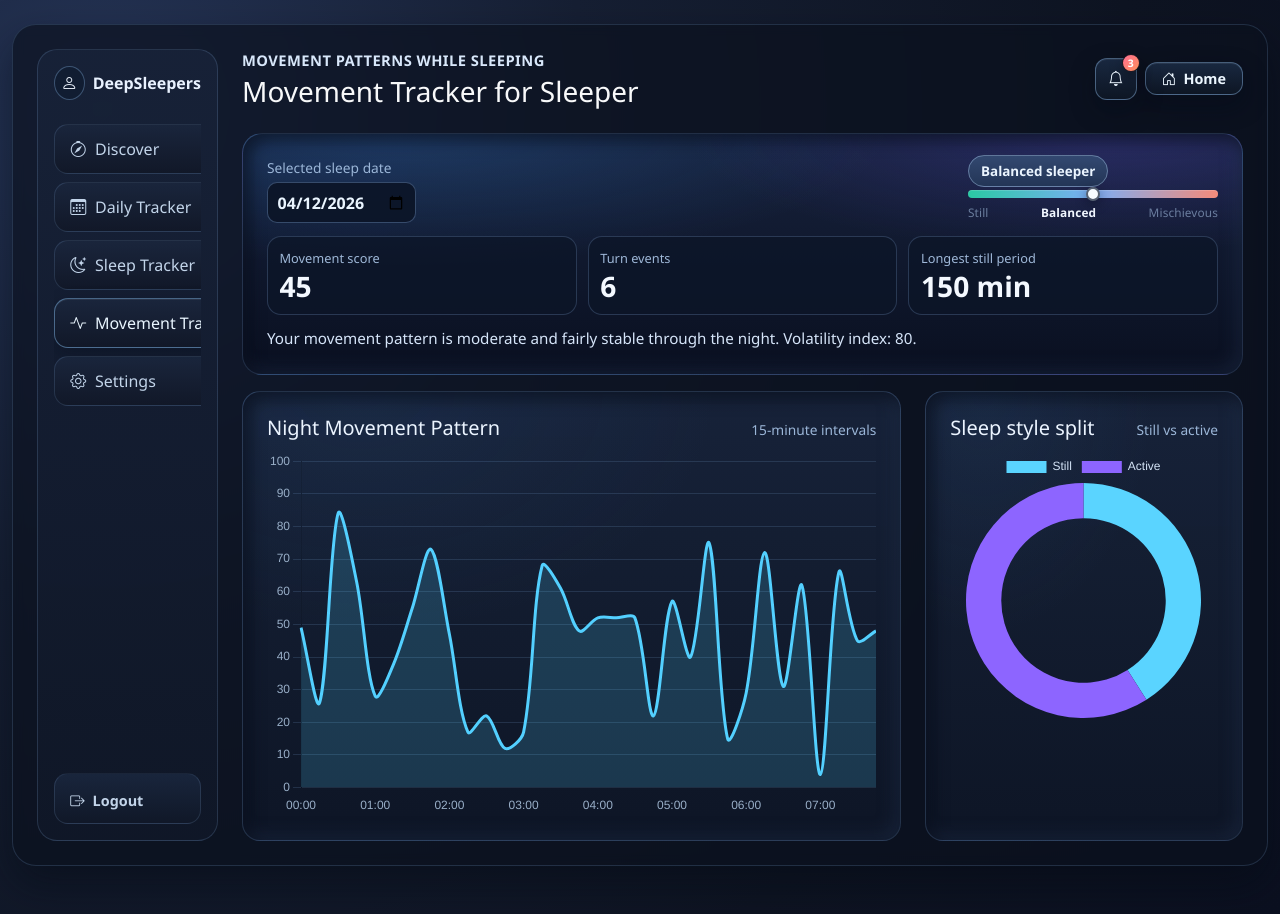
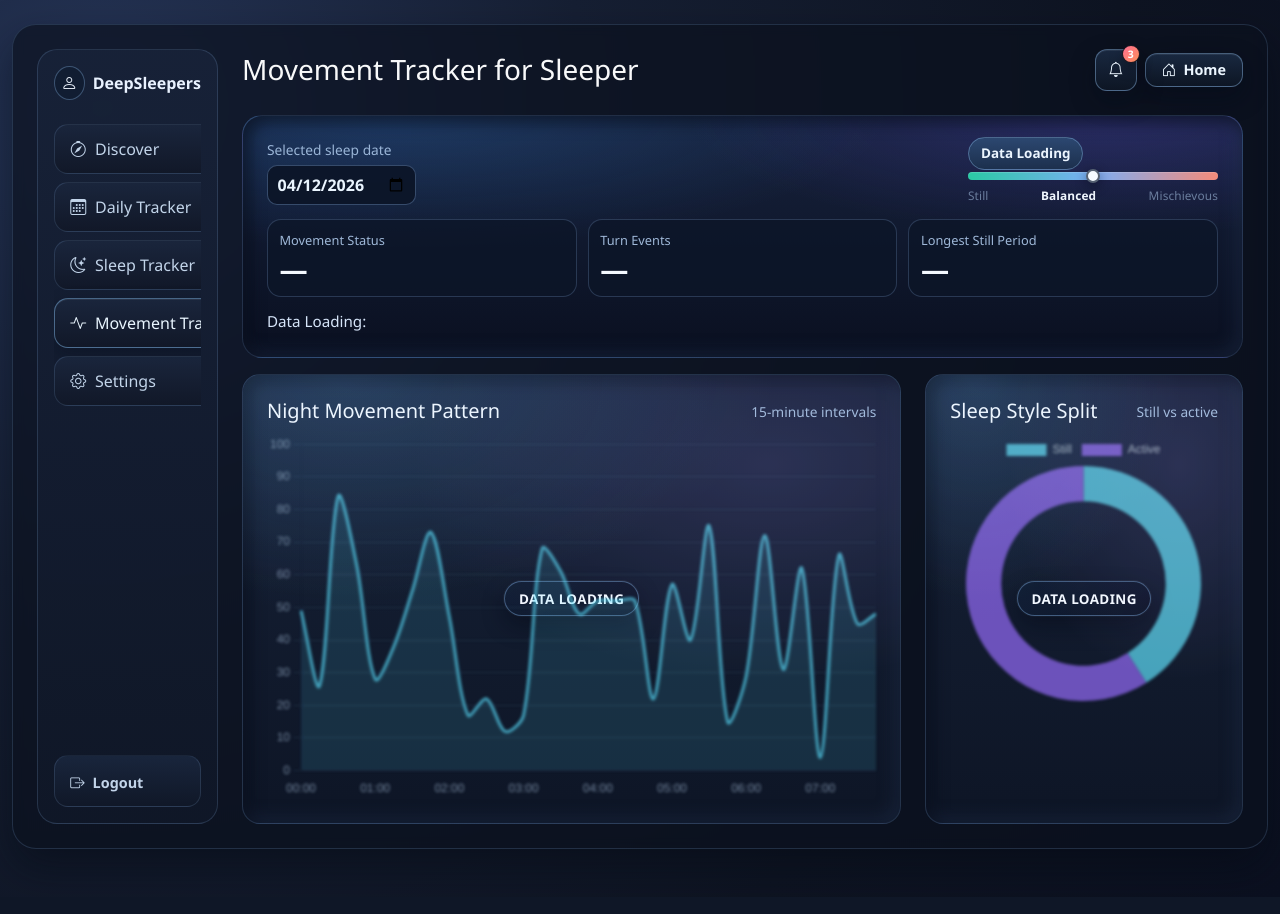
Before and after one commit to kcregenciaa/EyeSleepMask, a PHP site: page /movement-tracker.php in a window 1280 px wide. After the commit the page ends 857 px from the top, so only its background shows below. Run offline with PHP 8.4, Linux system fonts and the light colour scheme.

Commit message:
make data output for movement tracker

```diff
--- a/assets/css/tracker-ui.css
+++ b/assets/css/tracker-ui.css
@@ -2358,6 +2358,67 @@ body.sleep-repeat-open {
         linear-gradient(180deg, rgba(24, 36, 59, 0.95), rgba(14, 22, 39, 0.97));
 }
 
+.movement-loading-overlay {
+    position: absolute;
+    inset: 0;
+    display: grid;
+    place-items: center;
+    opacity: 0;
+    pointer-events: none;
+    transition: opacity 0.2s ease;
+}
+
+.movement-loading-overlay span {
+    padding: 0.4rem 0.85rem;
+    border-radius: 999px;
+    border: 1px solid rgba(140, 191, 245, 0.4);
+    background: linear-gradient(135deg, rgba(18, 32, 56, 0.85), rgba(12, 20, 38, 0.95));
+    color: #f2f7ff;
+    font-size: 0.84rem;
+    font-weight: 600;
+    letter-spacing: 0.03em;
+    text-transform: uppercase;
+    box-shadow: 0 10px 22px rgba(4, 9, 22, 0.45), 0 0 0 1px rgba(255, 255, 255, 0.05);
+    backdrop-filter: blur(6px);
+}
+
+.movement-no-data .movement-panel {
+    position: relative;
+    overflow: hidden;
+}
+
+.movement-no-data .movement-loading-overlay {
+    opacity: 1;
+}
+
+.movement-no-data .movement-panel::after {
+    content: '';
+    position: absolute;
+    inset: 0;
+    background:
+        radial-gradient(120% 90% at 15% 0%, rgba(110, 180, 255, 0.22), transparent 55%),
+        radial-gradient(90% 80% at 80% 20%, rgba(160, 130, 255, 0.2), transparent 60%);
+    opacity: 0.55;
+    mix-blend-mode: screen;
+    pointer-events: none;
+    animation: movement-panel-pulse 2.6s ease-in-out infinite;
+}
+
+.movement-no-data .movement-panel canvas {
+    filter: blur(1.6px) brightness(1.08);
+    opacity: 0.68;
+}
+
+@keyframes movement-panel-pulse {
+    0%,
+    100% {
+        opacity: 0.45;
+    }
+    50% {
+        opacity: 0.75;
+    }
+}
+
 .movement-panel-head {
     display: flex;
     justify-content: space-between;
--- a/assets/js/dashboard.js
+++ b/assets/js/dashboard.js
@@ -2514,6 +2514,10 @@ document.addEventListener('DOMContentLoaded', function () {
 
         let patternChartInstance = null;
         let styleChartInstance = null;
+        let movementDetectInterval = null;
+        let movementDetectTimeout = null;
+        let movementDetectBase = null;
+        let movementNoDataTimeout = null;
 
         const seeded = function (seed) {
             const x = Math.sin(seed) * 10000;
@@ -2583,9 +2587,15 @@ document.addEventListener('DOMContentLoaded', function () {
             };
         };
 
-        const renderMovement = function (dateValue) {
+        const renderMovement = function (dateValue, options) {
+            const isDetecting = options && options.isDetecting;
+            const isNoData = options && options.isNoData;
             const movement = buildMovementData(dateValue);
             const profile = classifySleeper(movement.points);
+
+            if (movementTrackerRoot) {
+                movementTrackerRoot.classList.toggle('movement-no-data', Boolean(isNoData));
+            }
 
             if (movementSleeperType) {
                 movementSleeperType.textContent = profile.type;
@@ -2634,7 +2644,13 @@ document.addEventListener('DOMContentLoaded', function () {
             }
 
             if (movementInsight) {
-                movementInsight.textContent = profile.insight + ' Volatility index: ' + profile.volatility + '.';
+                if (isNoData) {
+                    movementInsight.textContent = 'Data Loading:';
+                } else if (isDetecting) {
+                    movementInsight.textContent = 'Detecting movement pattern...';
+                } else {
+                    movementInsight.textContent = profile.insight + ' Volatility index: ' + profile.volatility + '.';
+                }
             }
 
             if (typeof Chart !== 'undefined' && movementPatternChart) {
@@ -2711,13 +2727,52 @@ document.addEventListener('DOMContentLoaded', function () {
             }
         };
 
+        const stopMovementDetection = function () {
+            if (movementDetectInterval) {
+                clearInterval(movementDetectInterval);
+                movementDetectInterval = null;
+            }
+
+            if (movementDetectTimeout) {
+                clearTimeout(movementDetectTimeout);
+                movementDetectTimeout = null;
+            }
+
+            if (movementNoDataTimeout) {
+                clearTimeout(movementNoDataTimeout);
+                movementNoDataTimeout = null;
+            }
+        };
+
+        const showNoDataThenDetect = function (dateValue) {
+            stopMovementDetection();
+            renderMovement(dateValue, { isNoData: true });
+
+            if (movementScore) {
+                movementScore.textContent = '—';
+            }
+
+            if (movementTurns) {
+                movementTurns.textContent = '—';
+            }
+
+            if (movementStillPeriod) {
+                movementStillPeriod.textContent = '—';
+            }
+
+            if (movementSleeperType) {
+                movementSleeperType.textContent = 'Data Loading';
+                movementSleeperType.classList.remove('is-still', 'is-balanced', 'is-mischievous');
+            }
+        };
+
         if (movementDateInput) {
             movementDateInput.addEventListener('change', function () {
-                renderMovement(movementDateInput.value || dateForInput);
-            });
-        }
-
-        renderMovement(dateForInput);
+                showNoDataThenDetect(movementDateInput.value || dateForInput);
+            });
+        }
+
+        showNoDataThenDetect(dateForInput);
     }
 
     const chartDefaults = {
--- a/movement-tracker.php
+++ b/movement-tracker.php
@@ -55,7 +55,6 @@ include __DIR__ . '/includes/bootstrap-head.php';
                 <section class="col-12 col-lg-9 col-xl-10" id="movementTrackerRoot">
                     <div class="top-title d-flex justify-content-between align-items-center mb-3 mb-lg-4">
                         <div>
-                            <p class="daily-date mb-1">Movement patterns while sleeping</p>
                             <h1 class="h3 mb-0 text-light">Movement Tracker for <?php echo htmlspecialchars($userName, ENT_QUOTES, 'UTF-8'); ?></h1>
                         </div>
                         <div class="top-actions d-flex align-items-center gap-2">
@@ -90,15 +89,15 @@ include __DIR__ . '/includes/bootstrap-head.php';
                             </div>
                             <div class="movement-hero-metrics">
                                 <div class="movement-metric-box">
-                                    <p>Movement score</p>
+                                    <p>Movement Status</p>
                                     <strong id="movementScore">0</strong>
                                 </div>
                                 <div class="movement-metric-box">
-                                    <p>Turn events</p>
+                                    <p>Turn Events</p>
                                     <strong id="movementTurns">0</strong>
                                 </div>
                                 <div class="movement-metric-box">
-                                    <p>Longest still period</p>
+                                    <p>Longest Still Period</p>
                                     <strong id="movementStillPeriod">0 min</strong>
                                 </div>
                             </div>
@@ -112,14 +111,20 @@ include __DIR__ . '/includes/bootstrap-head.php';
                                         <h2 class="h5 mb-0">Night Movement Pattern</h2>
                                         <span class="movement-muted">15-minute intervals</span>
                                     </div>
+                                    <div class="movement-loading-overlay" aria-hidden="true">
+                                        <span>Data Loading</span>
+                                    </div>
                                     <canvas id="movementPatternChart" height="180"></canvas>
                                 </article>
                             </div>
                             <div class="col-12 col-xl-4">
                                 <article class="panel-card p-3 p-lg-4 movement-panel h-100">
                                     <div class="movement-panel-head">
-                                        <h2 class="h5 mb-0">Sleep style split</h2>
+                                        <h2 class="h5 mb-0">Sleep Style Split</h2>
                                         <span class="movement-muted">Still vs active</span>
+                                    </div>
+                                    <div class="movement-loading-overlay" aria-hidden="true">
+                                        <span>Data Loading</span>
                                     </div>
                                     <canvas id="movementStyleChart" height="180"></canvas>
                                 </article>
```
